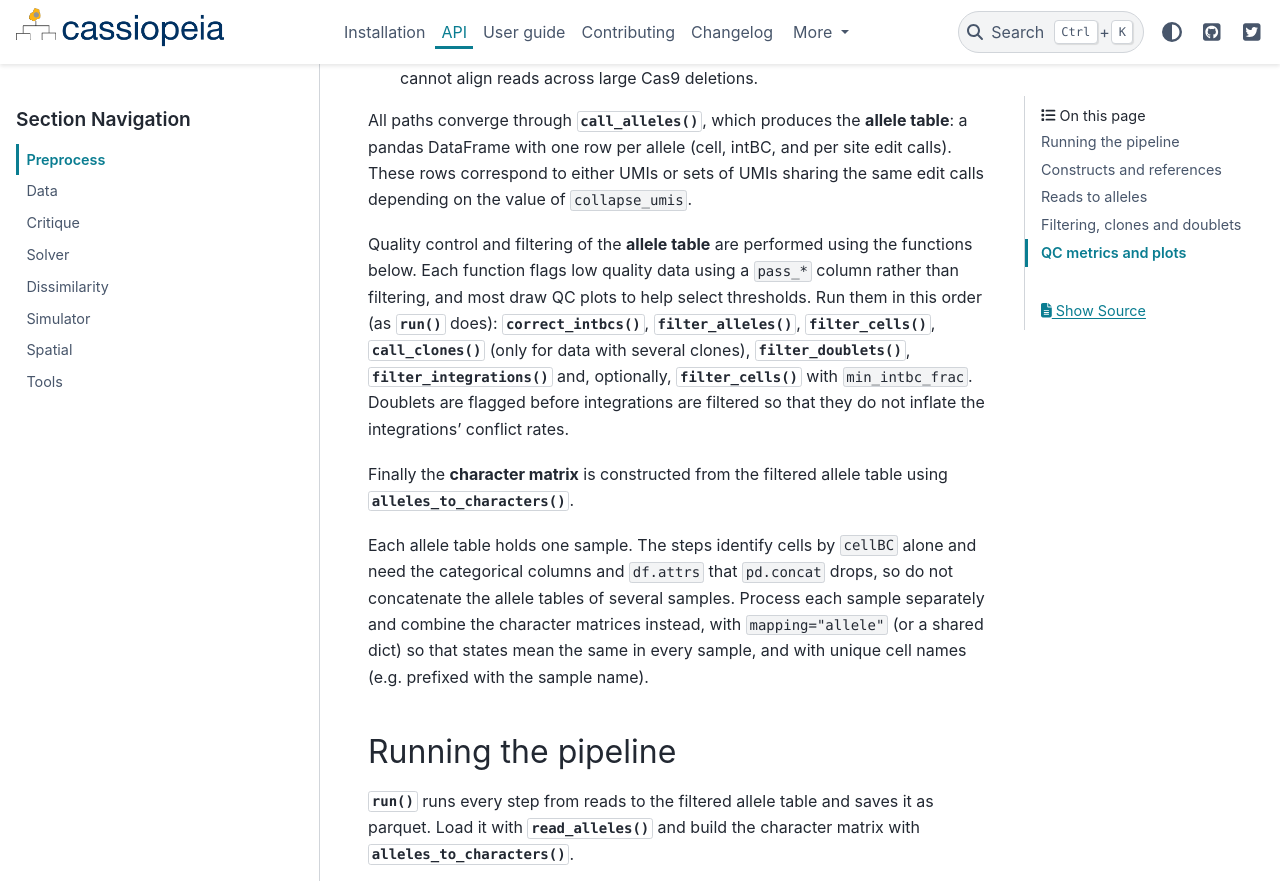
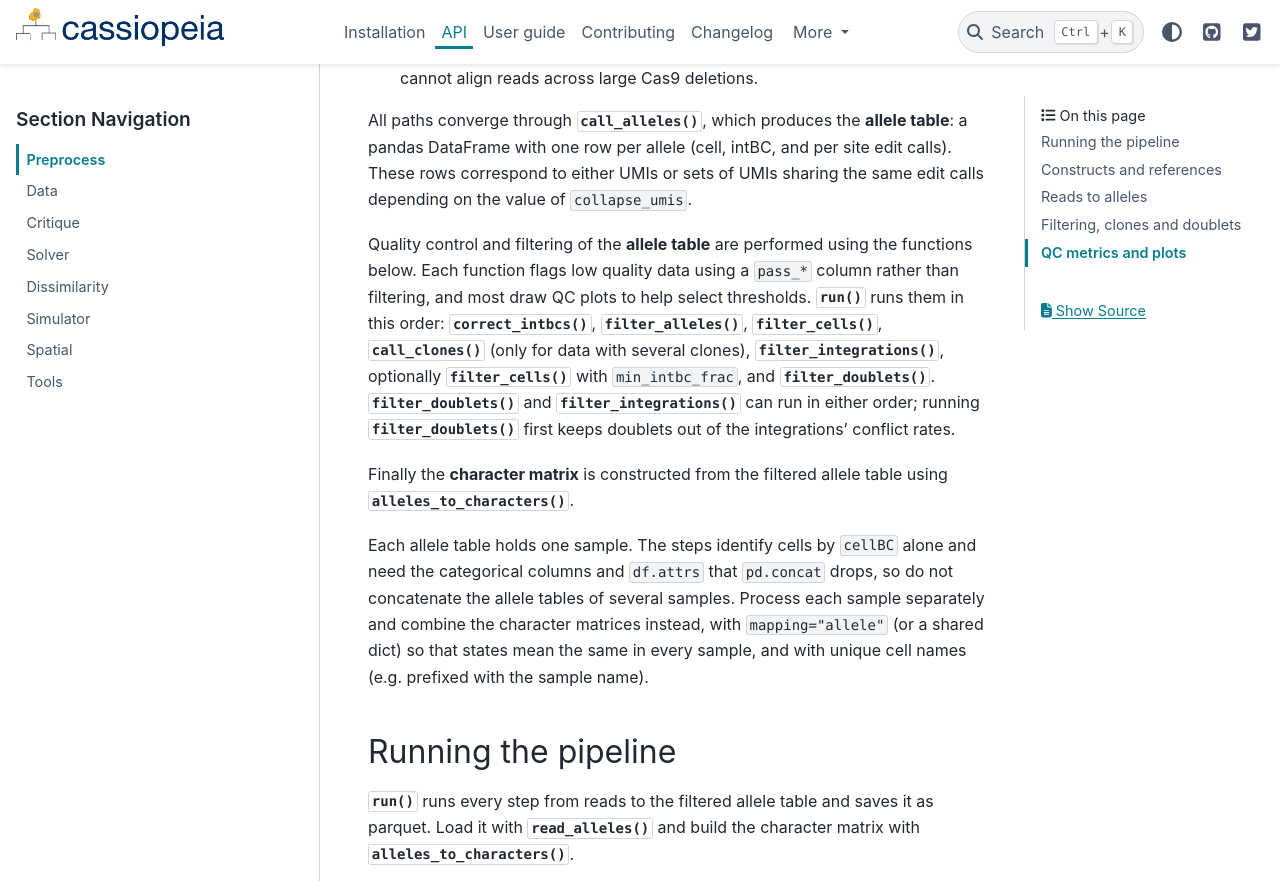
Before and after one commit to YosefLab/Cassiopeia, a Sphinx documentation site: the page built from docs/api/preprocess.rst, in a window 1280 px wide and 900 px high, scrolled down 423 px, cut to the strip 0-881 px from the top of the window. Built offline with Sphinx 7.4.7 and the PyData theme 0.15.4, drawn with Linux system fonts in a browser that asks for light colours; pages that are not in the unit, such as notebooks, are missing from menus.

Commit message:
Run filter_doublets after filter_integrations again
pp.run and the docs go back to the original order (integrations,
coverage, doublets). filter_doublets and filter_integrations work in
either order: after filter_integrations, doublet scoring uses its kept
integrations; before it, max_intbc_conflict keeps duplicated
integrations from flagging whole clones. test_user_clones checks that
both orders give the same doublet and integration calls.

Co-Authored-By: Claude Opus 5.5 <noreply@anthropic.com>

```diff
--- a/docs/api/preprocess.rst
+++ b/docs/api/preprocess.rst
@@ -25,14 +25,15 @@ sharing the same edit calls depending on the value of ``collapse_umis``.
 
 Quality control and filtering of the **allele table** are performed using the
 functions below. Each function flags low quality data using a ``pass_*`` column
-rather than filtering, and most draw QC plots to help select thresholds. Run
-them in this order (as :func:`~cassiopeia.pp.run` does):
+rather than filtering, and most draw QC plots to help select thresholds.
+:func:`~cassiopeia.pp.run` runs them in this order:
 :func:`~cassiopeia.pp.correct_intbcs`, :func:`~cassiopeia.pp.filter_alleles`,
 :func:`~cassiopeia.pp.filter_cells`, :func:`~cassiopeia.pp.call_clones` (only
-for data with several clones), :func:`~cassiopeia.pp.filter_doublets`,
-:func:`~cassiopeia.pp.filter_integrations` and, optionally,
-:func:`~cassiopeia.pp.filter_cells` with ``min_intbc_frac``. Doublets are
-flagged before integrations are filtered so that they do not inflate the
+for data with several clones), :func:`~cassiopeia.pp.filter_integrations`,
+optionally :func:`~cassiopeia.pp.filter_cells` with ``min_intbc_frac``, and
+:func:`~cassiopeia.pp.filter_doublets`. :func:`~cassiopeia.pp.filter_doublets`
+and :func:`~cassiopeia.pp.filter_integrations` can run in either order;
+running :func:`~cassiopeia.pp.filter_doublets` first keeps doublets out of the
 integrations' conflict rates.
 
 Finally the **character matrix** is constructed from the filtered allele
@@ -93,9 +94,9 @@ Filtering, clones and doublets
    pp.filter_alleles
    pp.filter_cells
    pp.call_clones
+   pp.filter_integrations
    pp.filter_doublets
    pp.doublet_scores
-   pp.filter_integrations
 
 QC metrics and plots
 ~~~~~~~~~~~~~~~~~~~~
```
Also changed, not shown: 4 other files.
